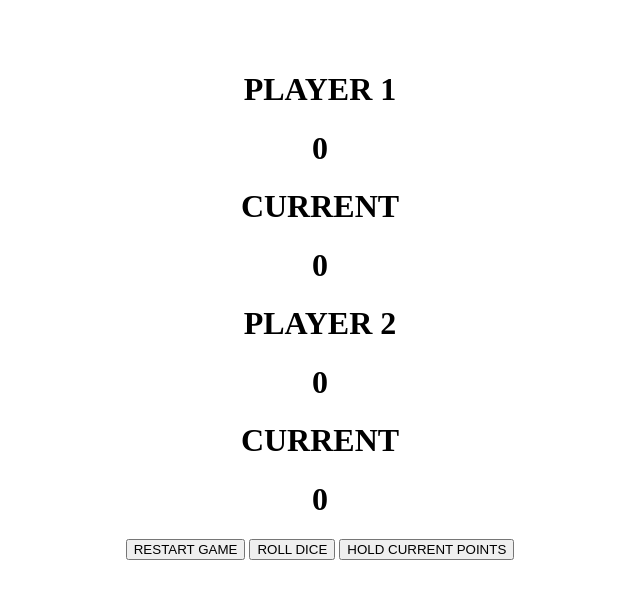
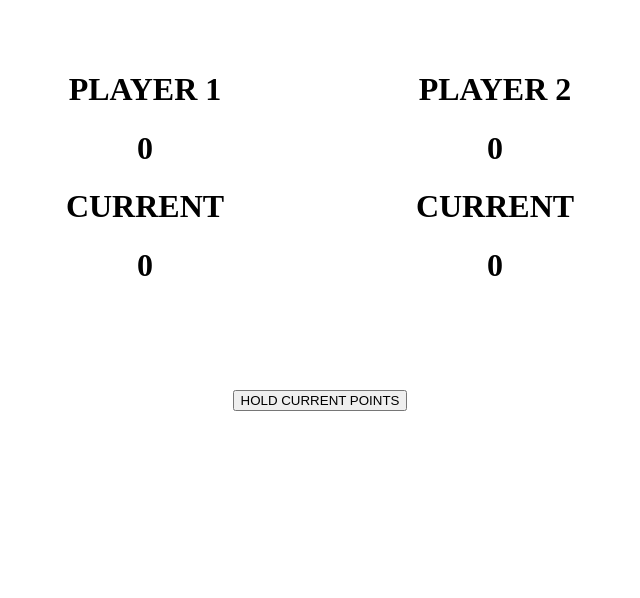
Before and after one commit to Ameer2000Mzori/Dice-Game, a website built with webpack: page src/index.html in a window 1280 px wide. Shown: the whole page, without its empty margins (320-960 px from the left). Built offline with nearby package versions, Linux system fonts and the light colour scheme; a web font is replaced by a local one.

Commit message:
added styling for left and right player

```diff
--- a/src/index.html
+++ b/src/index.html
@@ -41,9 +41,11 @@
               <h1 class="player-2-Point-Current">0</h1>
             </div>
           </div>
-          <button class="restart-Btn">RESTART GAME</button>
-          <button class="roll-Dice-Btn">ROLL DICE</button>
-          <button class="hold-Btn">HOLD CURRENT POINTS</button>
+          <button id="game-Buttons" class="restart-Btn">RESTART GAME</button>
+          <button id="game-Buttons" class="roll-Dice-Btn">ROLL DICE</button>
+          <button id="game-Buttons" class="hold-Btn">
+            HOLD CURRENT POINTS
+          </button>
         </div>
       </div>
     </header>
--- a/src/style.scss
+++ b/src/style.scss
@@ -19,5 +19,29 @@ body {
   .header-Wrap {
     width: 700px;
     height: 700px;
+
+    .game-Wrap {
+      width: 100%;
+      height: 100%;
+      display: flex;
+      position: relative;
+      text-align: center;
+      align-items: center;
+      justify-content: center;
+
+      .player-Left {
+        width: 50%;
+        height: 100%;
+      }
+
+      .player-Right {
+        width: 50%;
+        height: 100%;
+      }
+
+      #game-Buttons {
+        position: absolute;
+      }
+    }
   }
 }
```
Also changed, not shown: src/style.css, 1 other file.
